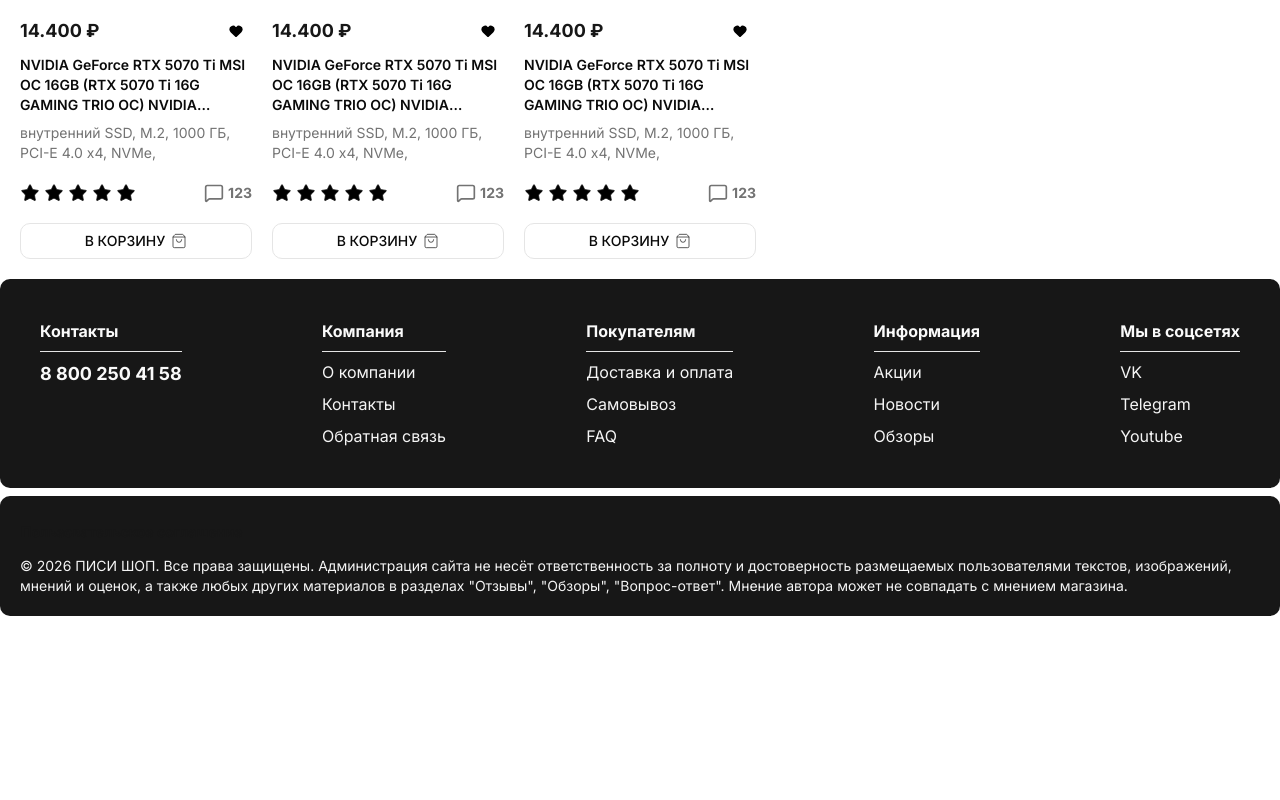
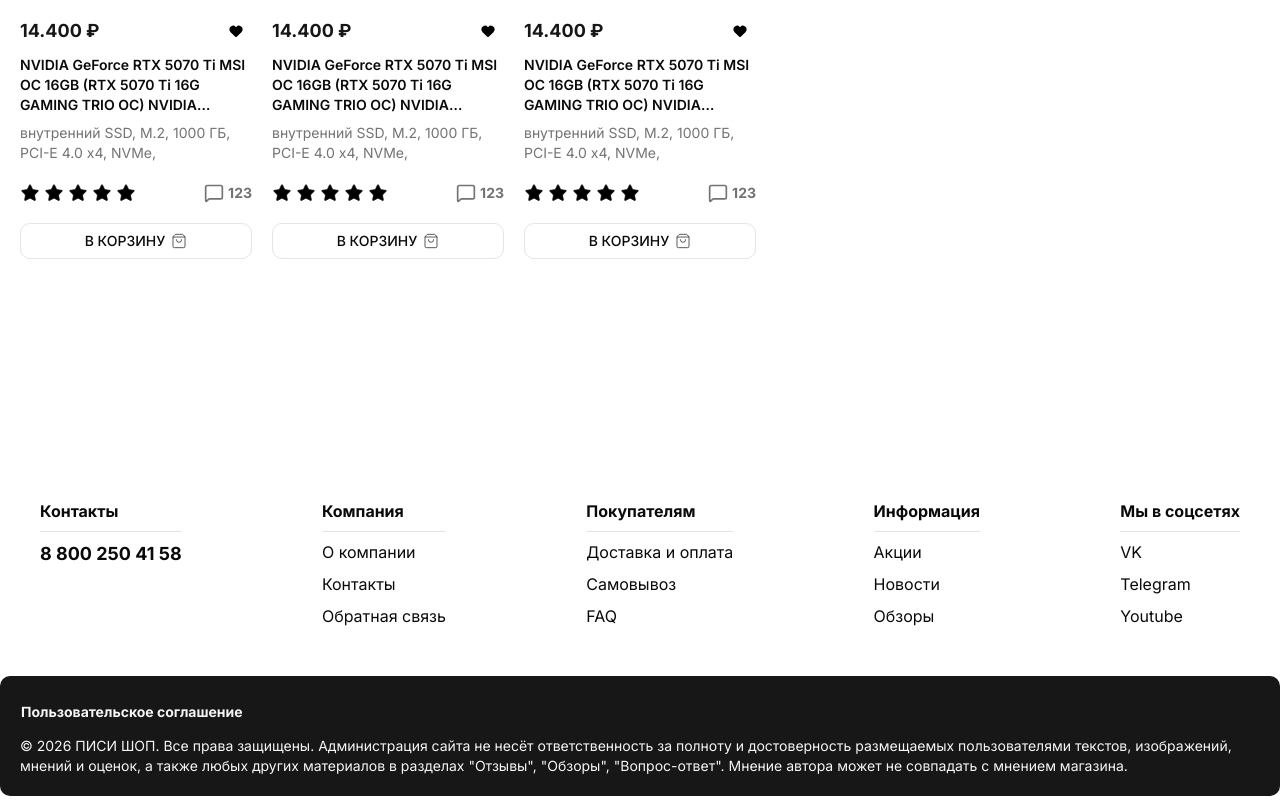
Before and after one commit to kersor/shop-frontend, a Next.js app: page / in a window 1280 px wide. Shown: the part 767-1567 px from the top of the page. Before the commit the page ends 1387 px from the top, so only its background shows below. Built offline with nearby package versions, Linux system fonts and the light colour scheme.

Commit message:
update footer

```diff
--- a/app/layout.tsx
+++ b/app/layout.tsx
@@ -26,7 +26,7 @@
 
   return (
     <html lang="ru" suppressHydrationWarning className={cn("h-full", "antialiased", "pt-3 ", jetbrainsMono.variable, robotoSlab.variable, "font-sans", inter.variable, ebGaramondHeading.variable)}>
-      <body className="bg-background min-h-full flex flex-col ">
+      <body className="bg-background min-h-full flex flex-col">
         <Header />
         {children}
         <Footer />
--- a/components/layout/footer/Footer.tsx
+++ b/components/layout/footer/Footer.tsx
@@ -5,8 +5,8 @@
 
 const Footer = () => {
   return (
-    <footer className="ml-auto mr-auto w-full max-w-7xl mt-5 pb-1">
-        <div className="flex items-start justify-between p-10 bg-primary text-primary-foreground rounded-lg">
+    <footer className="ml-auto mr-auto w-full max-w-7xl mt-50 pb-1">
+        <div className="flex items-start justify-between p-10 rounded-lg">
             <div className="flex flex-col gap-2">
                 <div className="font-bold">
                     Контакты
@@ -23,7 +23,7 @@
                     Компания
                 </div>
                 <Separator />
-                <div className="flex flex-col gap-2 text-muted">
+                <div className="flex flex-col gap-2">
                     <Link href="/about">
                         О компании
                     </Link>
@@ -40,7 +40,7 @@
                     Покупателям
                 </div>
                 <Separator />
-                <div className="flex flex-col gap-2 text-muted">
+                <div className="flex flex-col gap-2">
                     <Link href="/about">
                         Доставка и оплата
                     </Link>
@@ -57,7 +57,7 @@
                     Информация
                 </div>
                 <Separator />
-                <div className="flex flex-col gap-2 text-muted">
+                <div className="flex flex-col gap-2">
                     <Link href="/about">
                         Акции
                     </Link>
@@ -74,7 +74,7 @@
                     Мы в соцсетях
                 </div>
                 <Separator />
-                <div className="flex flex-col gap-2 text-muted">
+                <div className="flex flex-col gap-2">
                     <Link href="/about">
                         VK
                     </Link>
@@ -88,7 +88,7 @@
             </div>
         </div>
         <div className="bg-accent-foreground text-accent rounded-lg p-5 mt-2">
-            <Button variant="link" className="p-0">
+            <Button variant="link" className="p-0 text-accent">
                 <Link className="font-bold" href="/privacy">Пользовательское соглашение</Link>
             </Button>
             <p className="pt-2 text-sm ">© 2026 ПИСИ ШОП. Все права защищены. Администрация сайта не несёт ответственность за полноту и достоверность размещаемых пользователями текстов, изображений, мнений и оценок, а также любых других материалов в разделах "Отзывы", "Обзоры", "Вопрос-ответ". Мнение автора может не совпадать с мнением магазина.</p>
```
